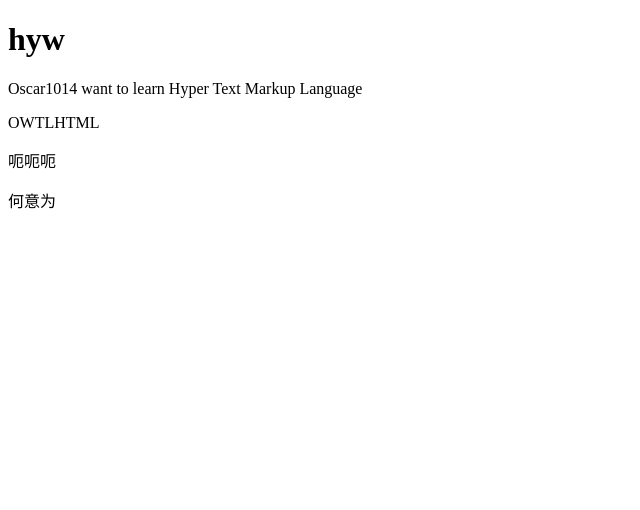
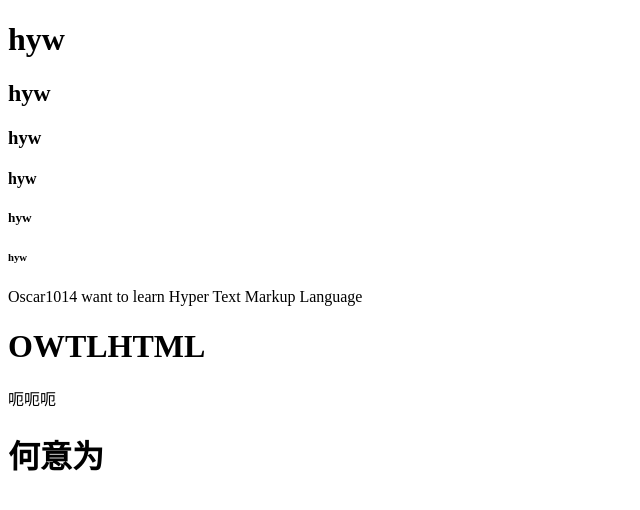
Before and after one commit to oscar10142012/hyw, a plain HTML site: page index.html in a window 1280 px wide. Shown: the whole page, without its empty margins (0-640 px from the left). Drawn offline with Linux system fonts and the light colour scheme.

Commit message:
Update index.html

```diff
--- a/index.html
+++ b/index.html
@@ -5,10 +5,18 @@
 <title>hyw</title>
 </head>
 <body>
-    <h1>hyw</h1>
-    <p>Oscar1014 want to learn Hyper Text Markup Language</p>
-    <p>OWTLHTML</p>
-    <p>呃呃呃</p>
-    <p>何意为</p>
+
+<h1>hyw</h1>
+<h2>hyw</h2>
+<h3>hyw</h3>
+<h4>hyw</h4>
+<h5>hyw</h5>
+<h6>hyw</h6>
+<p>Oscar1014 want to learn
+ Hyper Text Markup Language</p>
+<h1>OWTLHTML</h1>
+<p>呃呃呃</p>
+<h1>何意为</h1>
+
 </body>
 </html>
```
